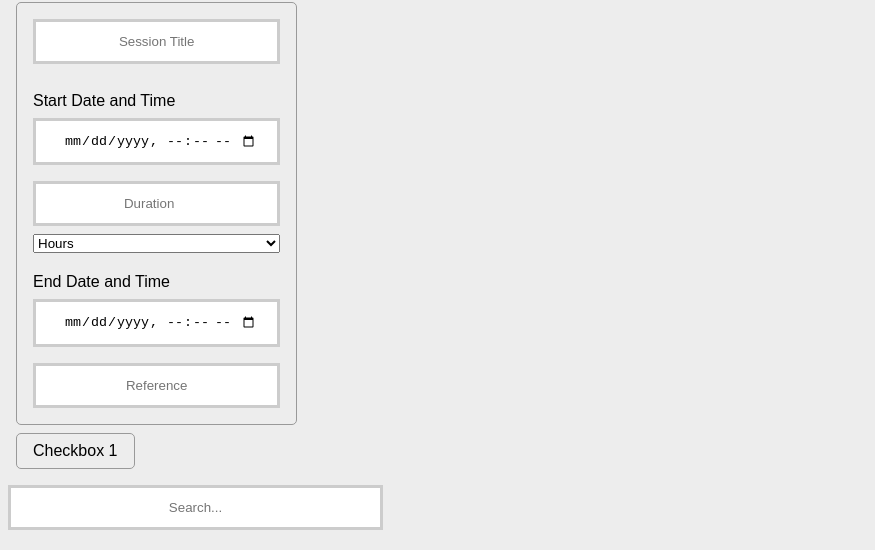
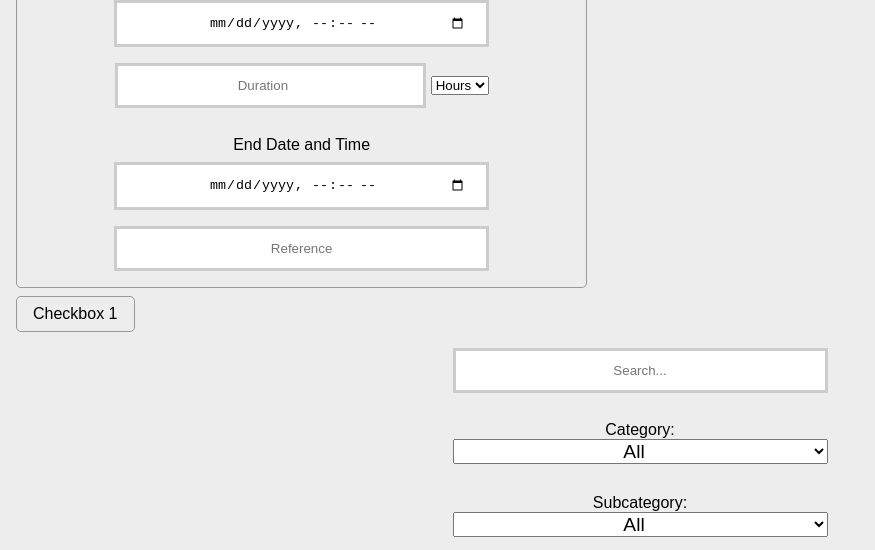
Before and after one commit to BCCWSIM/simorder, a plain HTML site: page index.html in a window 1280 px wide. Shown: the part 328-878 px from the top of the page, without its empty margins (0-875 px from the left). Drawn offline with nearby package versions, Linux system fonts and the light colour scheme.

Commit message:
Update styles.css

```diff
--- a/styles.css
+++ b/styles.css
@@ -1,10 +1,11 @@
 body, html {
     height: 100%;
     font-family: "Inconsolata", "Arial", sans-serif;
+    text-align: center;
 }
 
 .bgimg, .container, .logo-img-title-container, .input-details, .checkbox-group label, .logo-container, button {
-    display: flex;
+    display: inherit;
     justify-content: center;
     padding: 0.5em 1em;
     margin: 0.5em;
@@ -229,6 +230,7 @@ label {
 
 .cart-icon {
     font-size: 24px;
+    max-height: 75px;
 }
 
 .cart-count {
@@ -253,3 +255,6 @@ label {
     border-radius: 10px;
     box-shadow: 0 10px 20px rgba(0,0,0,0.19), 0 6px 6px rgba(0,0,0,0.23);
 }
+#durationInput {
+    width: 58%;
+}
```
